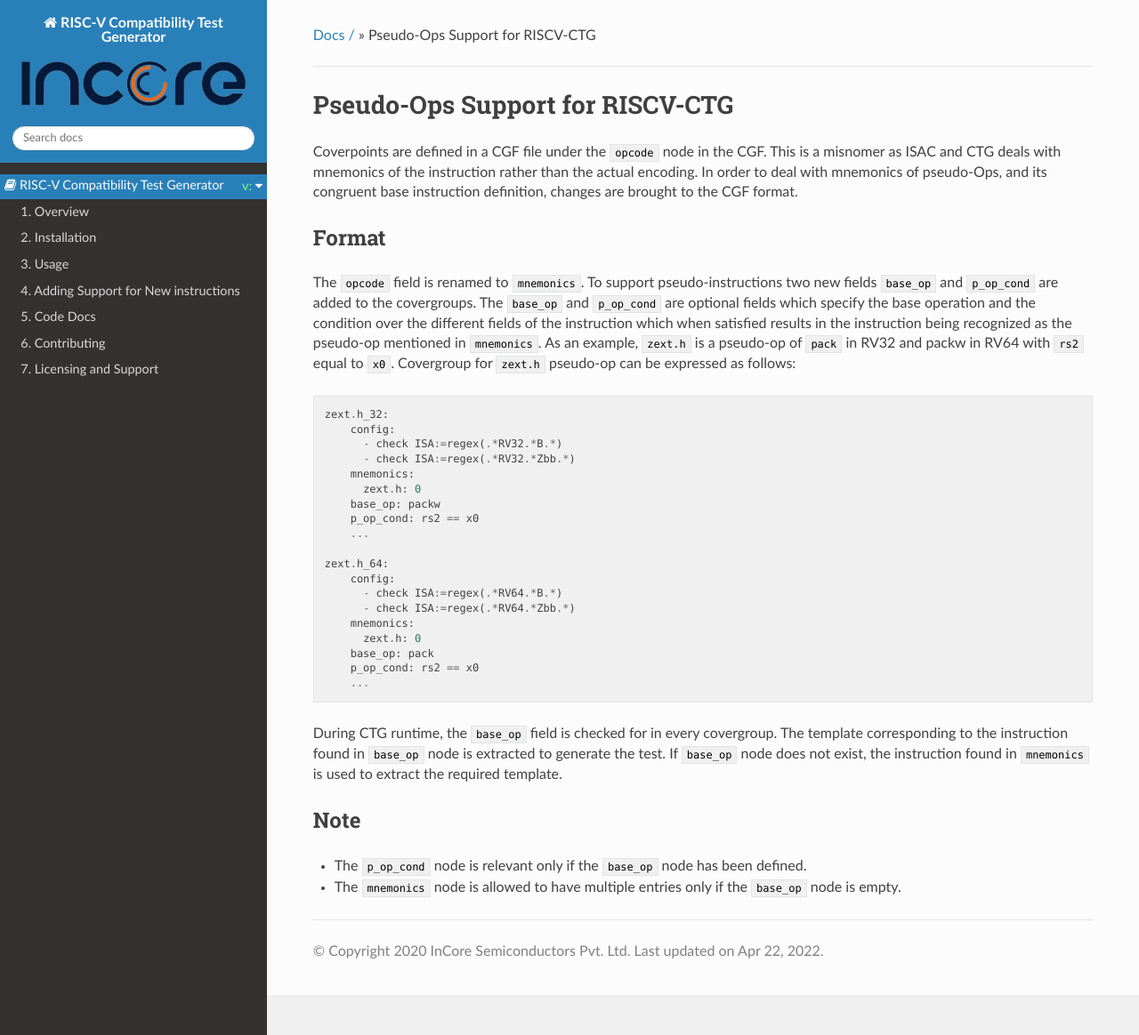
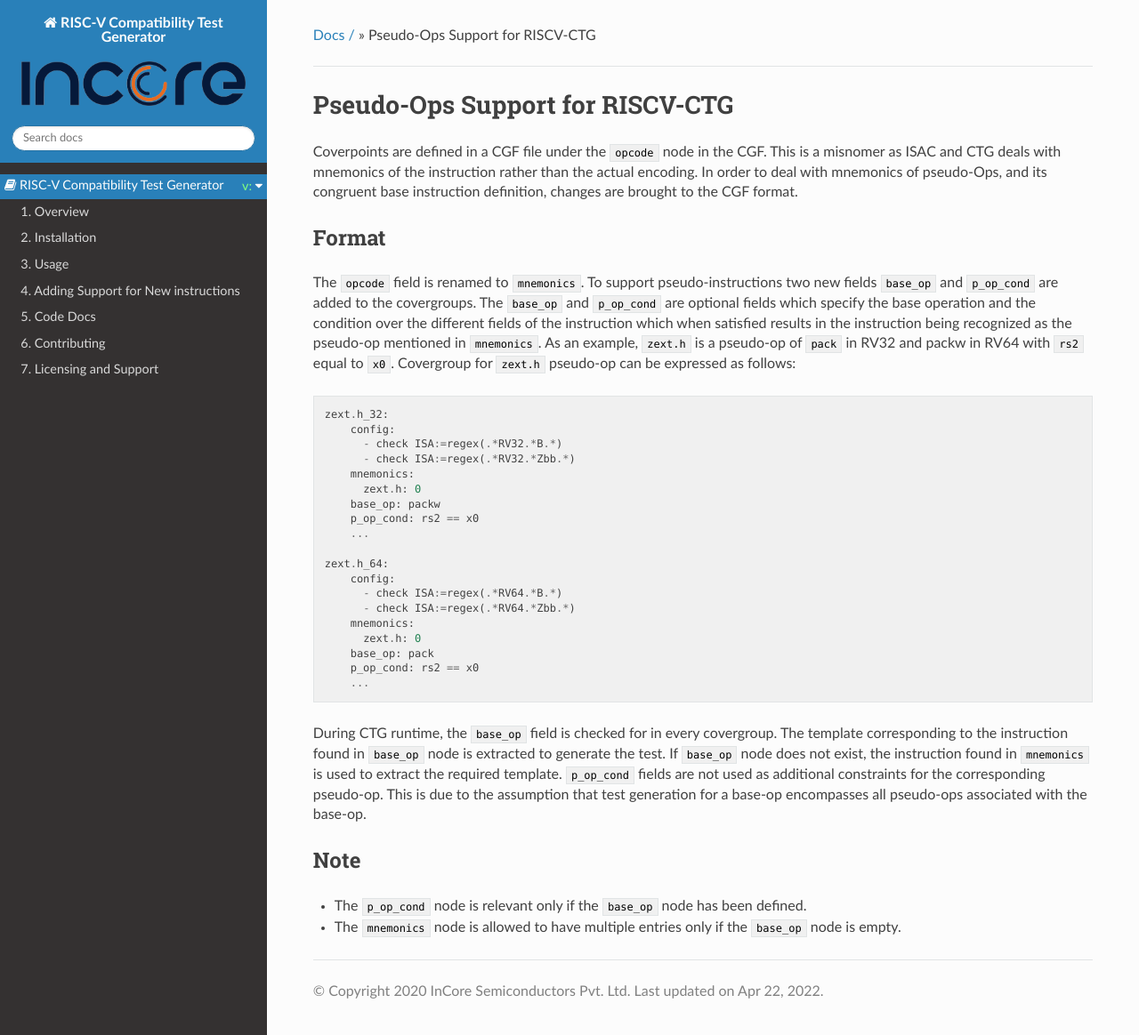
Before and after one commit to riscv-software-src/riscv-ctg, a Sphinx documentation site: the page built from docs/source/pseudo_op_support.rst, in a window 1280 px wide and 1164 px high. Shown: the whole window at 89% size. Built offline with Sphinx 7.4.7 and the Read the Docs theme 2.0.0, drawn with Linux system fonts in a browser that asks for light colours.

Commit message:
Note on p_op_cond

```diff
--- a/docs/source/pseudo_op_support.rst
+++ b/docs/source/pseudo_op_support.rst
@@ -36,7 +36,8 @@
 
 During CTG runtime, the ``base_op`` field is checked for in every covergroup. The template corresponding to the instruction found
 in ``base_op`` node is extracted to generate the test. If ``base_op`` node does not exist, the instruction found in ``mnemonics``
-is used to extract the required template.
+is used to extract the required template. ``p_op_cond`` fields are not used as additional constraints for the corresponding pseudo-op.
+This is due to the assumption that test generation for a base-op encompasses all pseudo-ops associated with the base-op.
 
 Note
 ####
```
